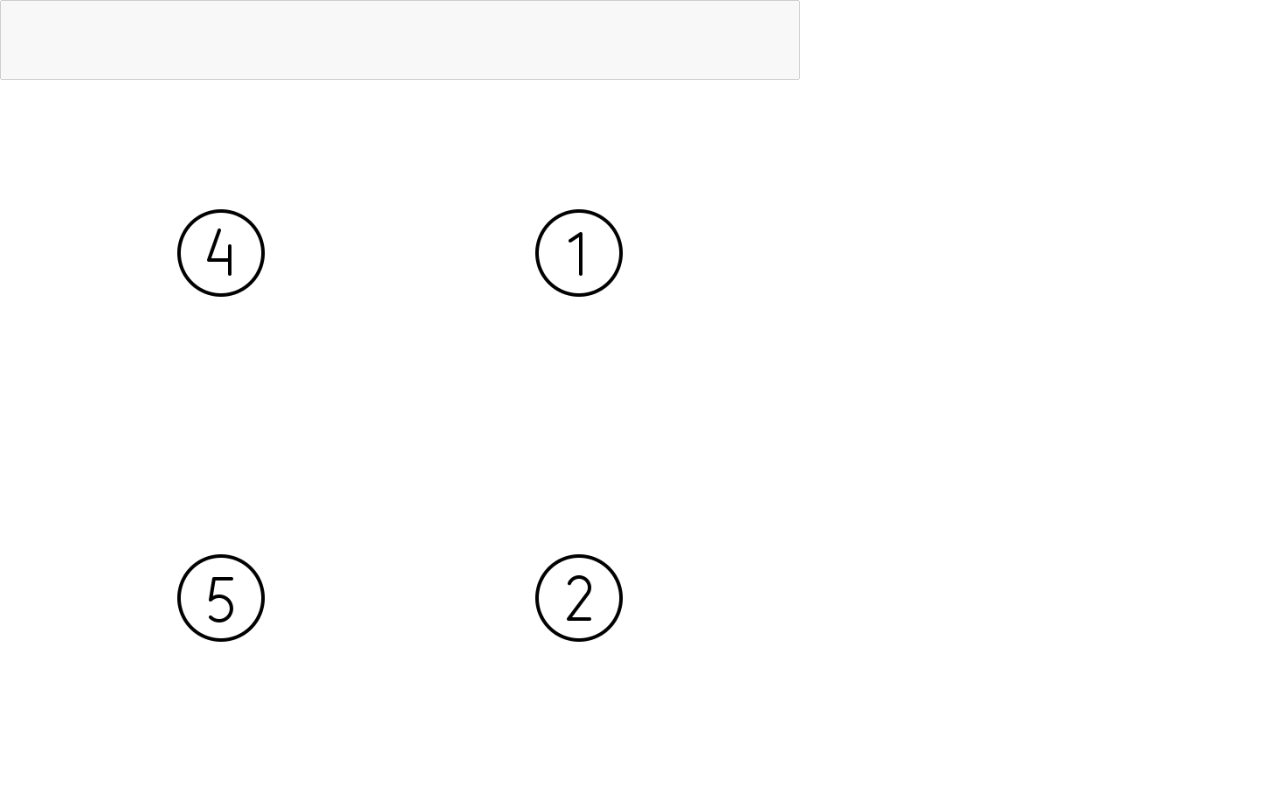
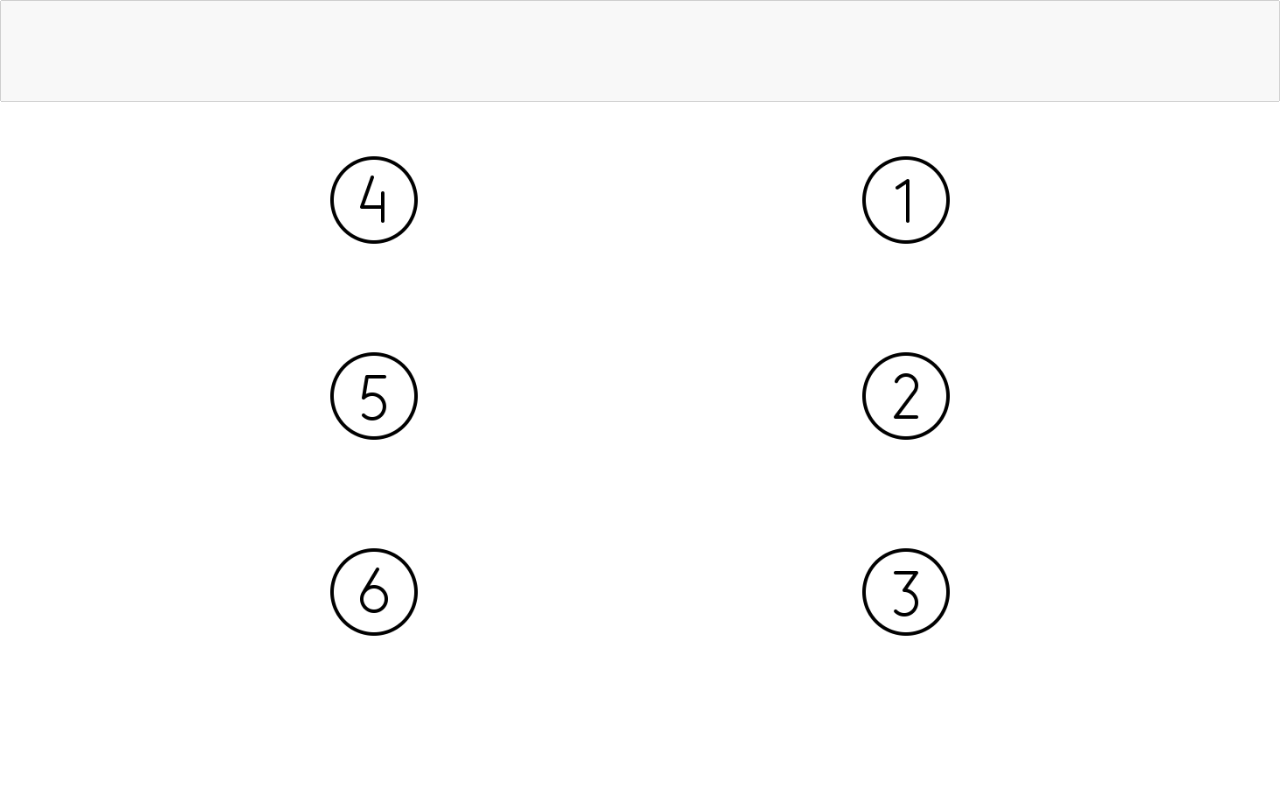
Before and after one commit to Tanbinhimel/blind-keyboard-prototype, an Angular app: page / in a window 1280 px wide. Shown: the top 800 px of the page. Built offline with nearby package versions, Linux system fonts and the light colour scheme.

Commit message:
#development ui fixed for landscape

```diff
--- a/src/app/canvas/canvas.component.css
+++ b/src/app/canvas/canvas.component.css
@@ -1,6 +1,8 @@
+@media screen and (orientation: portrait) {
   .container-main{
     height: 100vw;
     width: 100vh;
+    overflow: hidden;
   }
 
   .container-result{
@@ -25,7 +27,6 @@
   .container-image{
     height: 25vw;
     width: 40vh;
-  margin: 1vw 1.5vw;
     align-items: center;
     justify-content: center;
   }
@@ -34,3 +35,45 @@ img {
     height: 7rem;
     width: 7rem;
   }
+}
+
+
+@media screen and (orientation: landscape) {
+  .container-main{
+    height: 100vh;
+    width: 100vw;
+    overflow: hidden;
+  }
+
+  .container-result{
+    width: inherit;
+    height: 8vw;
+  }
+
+  .container-result-input{
+    font-size: 1.5rem;
+    font-weight: 400;
+    color: black;
+    width: inherit;
+    height: inherit;
+  }
+
+  .container-keyboard{
+    width: inherit;
+    height: 90vw;
+  }
+
+
+  .container-image{
+    height: 22vh;
+    width: 40vw;
+    align-items: center;
+    justify-content: center;
+    margin: 10px;
+  }
+
+  img {
+    height: 7rem;
+    width: 7rem;
+  }
+}
--- a/src/styles.css
+++ b/src/styles.css
@@ -18,8 +18,9 @@ body { margin: 0; font-family: Roboto, "Helvetica Neue", sans-serif; }
 
 /*@media only screen and (orientation:landscape){*/
 /*  body {*/
+/*    background-color: black;*/
 /*    height: 100vh;*/
-/*    !*transform: rotate(90deg);*!*/
+/*    width: 100vw;*/
 /*  }*/
 /*}*/
 
```
Lines whose indentation alone changed are shown as unchanged.
